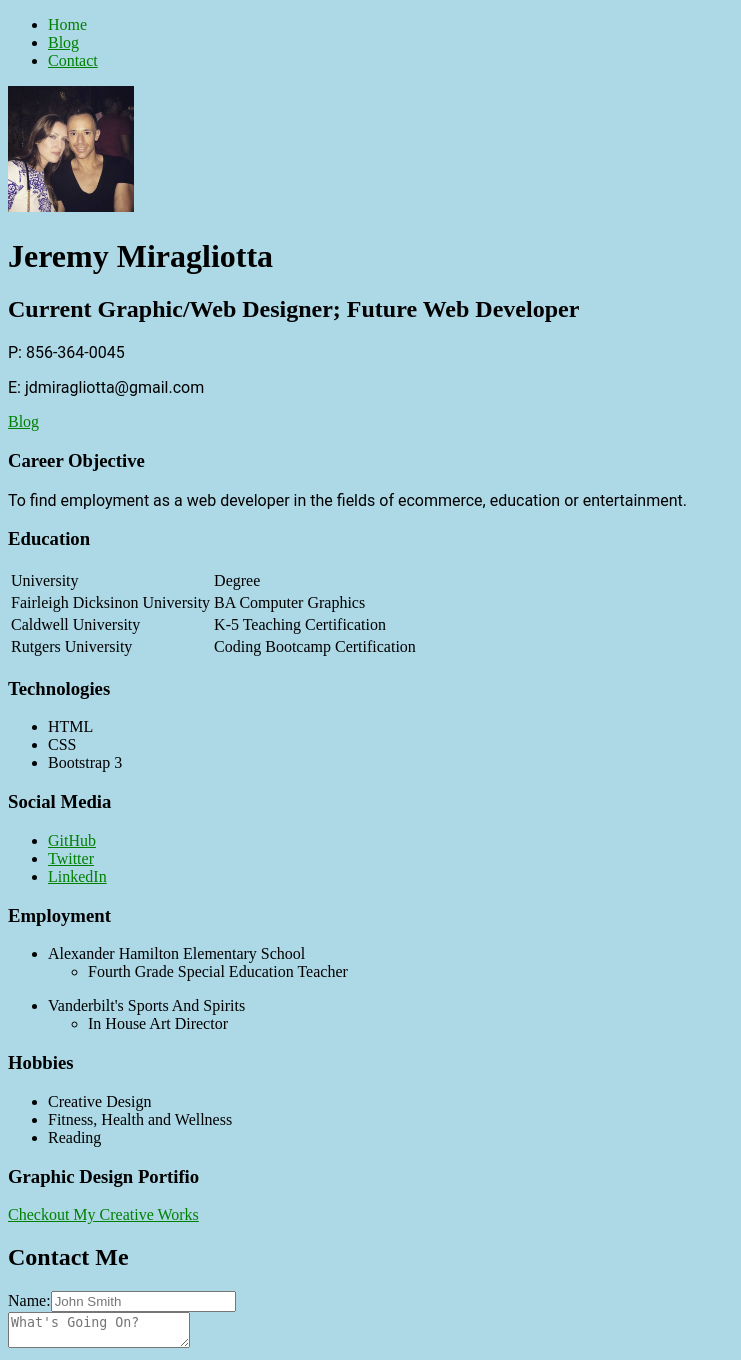
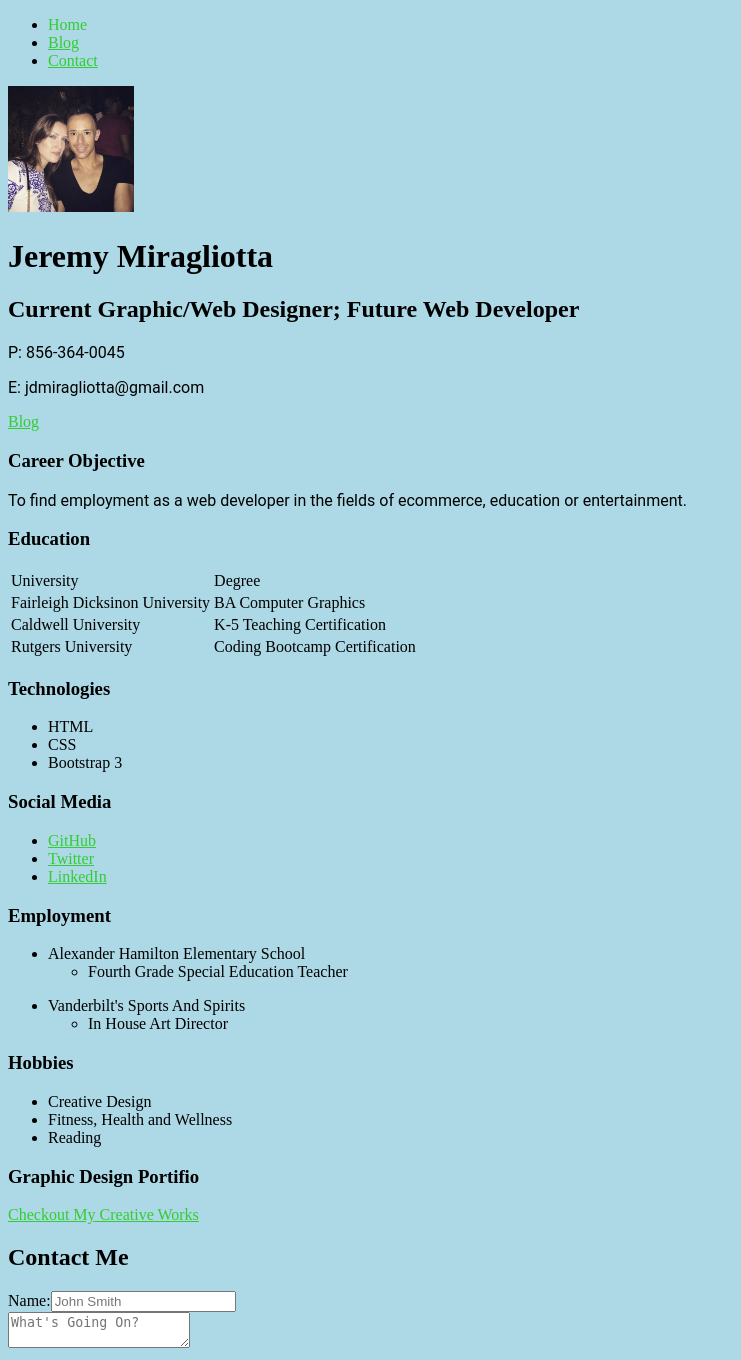
Before and after one commit to jdmiragliotta/portfolioSite, a PHP site: page / in a window 1280 px wide. Shown: the whole page, without its empty margins (0-741 px from the left). Run offline with PHP 8.4, Linux system fonts and the light colour scheme.

Commit message:
changed link color

```diff
--- a/styles.css
+++ b/styles.css
@@ -7,5 +7,5 @@ p {
 }
 
 a {
-  color: green;
+  color: LimeGreen;
 }
```
Also changed, not shown: 1 other file.
